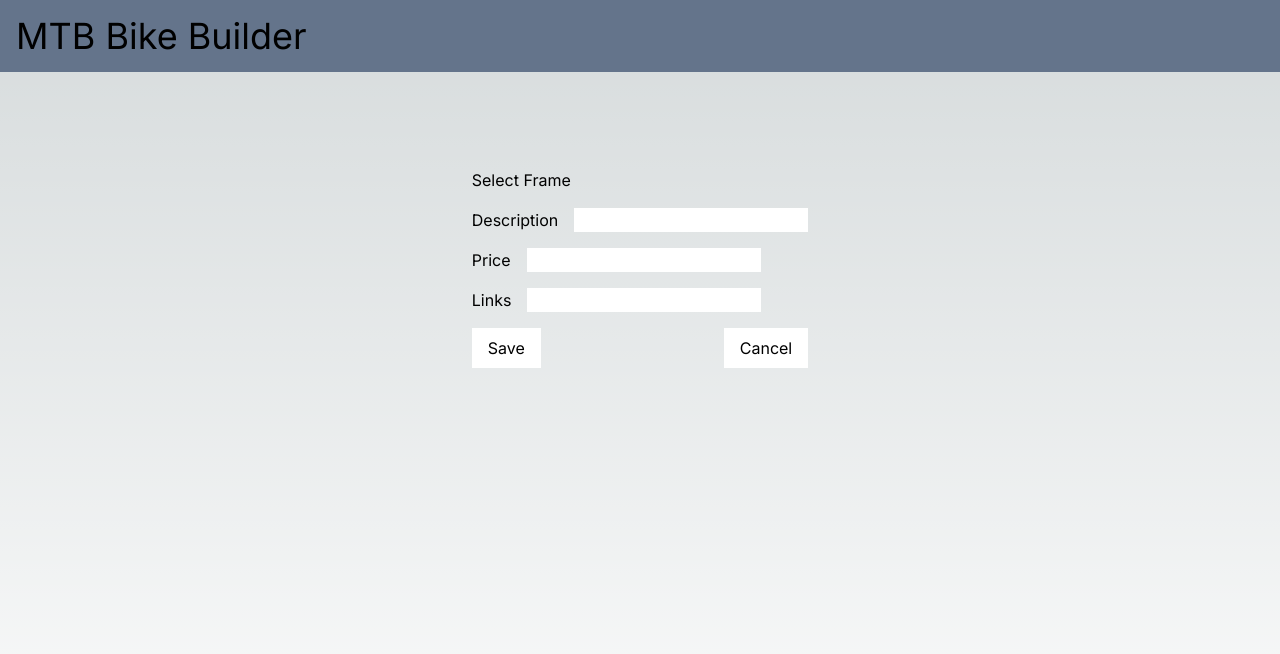
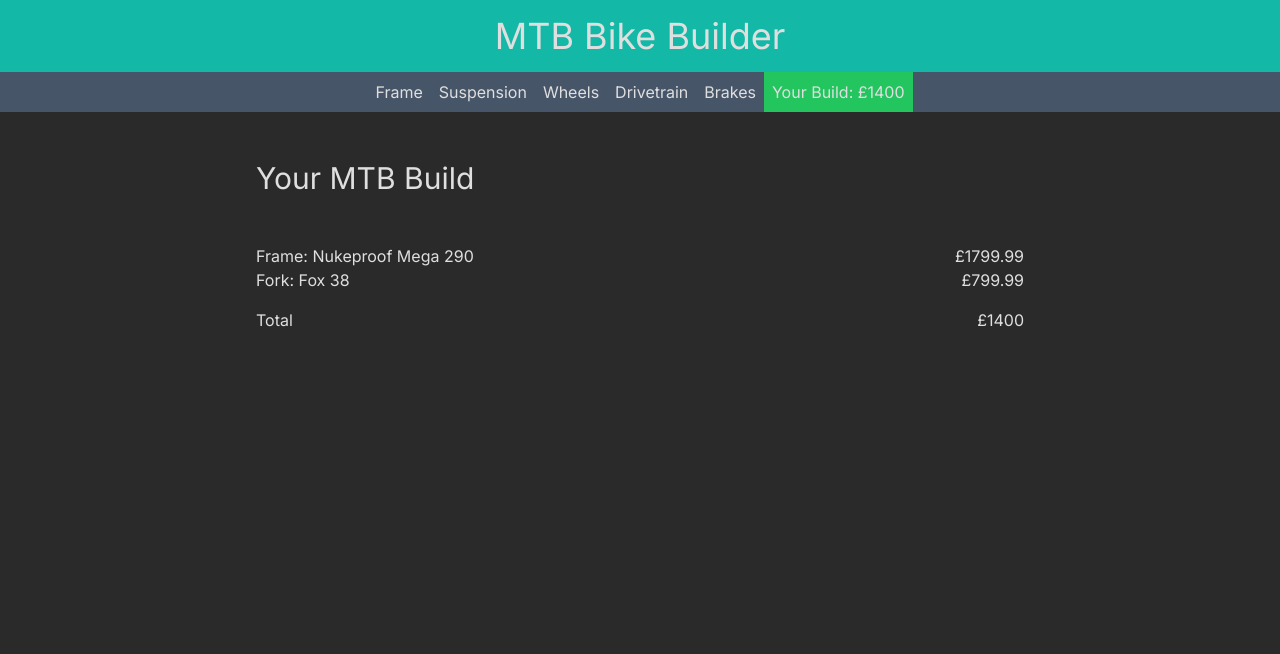
Before and after one commit to ABaker14791/mtb-bike-builder, a Next.js app: page / in a window 1280 px wide. Shown: the top 654 px of the page. Built offline with nearby package versions, Linux system fonts and the light colour scheme.

Commit message:
added top menu and started adding state for frame menu. TODO: add database to store bike components

```diff
--- a/app/FrameForm.tsx
+++ b/app/FrameForm.tsx
@@ -1,27 +1,99 @@
-"useClient";
+"use client";
+import { useState } from "react";
 
 const FrameForm = () => {
+	const [description, setDescription] = useState("");
+	const [price, setPrice] = useState("");
+	const [links, setLinks] = useState("");
+	const [data, setData] = useState<Data>({
+		description: "",
+		price: "",
+		links: "",
+	});
+	const [submitted, setSubmitted] = useState(false);
+
+	interface Data {
+		description: string;
+		price: string;
+		links: string;
+	}
+
+	const handleSubmit = (e: React.FormEvent<HTMLFormElement>) => {
+		e.preventDefault();
+		console.log(description);
+		setData({
+			description: description,
+			price: price,
+			links: links,
+		});
+		setSubmitted(true);
+	};
+
 	return (
-		<div>
-			<h1>Select Frame</h1>
-			<form>
-				<div className="flex gap-4 my-4">
-					<label htmlFor="description">Description</label>
-					<input name="description" type="text" />
+		<div className="w-screen max-w-3xl">
+			{submitted ? (
+				<h1 className="text-3xl">Selected Frame</h1>
+			) : (
+				<h1 className="text-3xl">Select Frame</h1>
+			)}
+			{submitted ? (
+				<div className="flex flex-col">
+					<div className="p-2">{data.description}</div>
+					<div className="p-2">{data.price}</div>
+					<div className="p-2">{data.links}</div>
 				</div>
-				<div className="flex gap-4 my-4">
-					<label htmlFor="description">Price</label>
-					<input name="description" type="text" />
-				</div>
-				<div className="flex gap-4 my-4">
-					<label htmlFor="description">Links</label>
-					<input name="description" type="text" />
-				</div>
-				<div className="flex justify-between">
-					<button className="py-2 px-4 bg-white text-black">Save</button>
-					<button className="py-2 px-4 bg-white text-black">Cancel</button>
-				</div>
-			</form>
+			) : (
+				<form onSubmit={handleSubmit}>
+					<div className="flex flex-col justify-between my-4">
+						<label htmlFor="description" className="mb-2">
+							Description
+						</label>
+						<input
+							name="description"
+							type="text"
+							required
+							className="rounded p-2 text-white w-full bg-gray-800 border-2 border-teal-700"
+							value={description}
+							onChange={(e) => setDescription(e.target.value)}
+						/>
+					</div>
+					<div className="flex flex-col justify-between my-4">
+						<label htmlFor="description" className="mb-2">
+							Price
+						</label>
+						<input
+							name="description"
+							type="text"
+							className="rounded p-2 text-white w-full bg-gray-800 border-2 border-teal-700"
+							value={price}
+							onChange={(e) => setPrice(e.target.value)}
+						/>
+					</div>
+					<div className="flex flex-col justify-between my-4">
+						<label htmlFor="description" className="mb-2">
+							Links
+						</label>
+						<input
+							name="description"
+							type="text"
+							className="rounded p-2 text-white w-full bg-gray-800 border-2 border-teal-700"
+							value={links}
+							onChange={(e) => setLinks(e.target.value)}
+						/>
+					</div>
+					<div className="flex justify-between">
+						<button
+							type="submit"
+							className="py-2 px-4 bg-white text-black rounded hover:bg-gray-300"
+						>
+							Save
+						</button>
+						<button className="py-2 px-4 bg-white text-black rounded hover:bg-gray-300">
+							Cancel
+						</button>
+					</div>
+				</form>
+			)}
 		</div>
 	);
 };
--- /dev/null
+++ b/app/Summary.tsx
@@ -0,0 +1,23 @@
+import React from "react";
+
+const Summary = () => {
+	return (
+		<div className="w-screen max-w-3xl">
+			<h1 className="text-3xl mb-12">Your MTB Build</h1>
+			<div className="flex justify-between">
+				<p>Frame: Nukeproof Mega 290</p>
+				<p>£1799.99</p>
+			</div>
+			<div className="flex justify-between">
+				<p>Fork: Fox 38</p>
+				<p>£799.99</p>
+			</div>
+			<h2 className="flex justify-between mt-4">
+				<span>Total</span>
+				<span>£1400</span>
+			</h2>
+		</div>
+	);
+};
+
+export default Summary;
--- /dev/null
+++ b/app/SuspensionForm.tsx
@@ -0,0 +1,7 @@
+import React from "react";
+
+const SuspensionForm = () => {
+	return <div>SuspensionForm</div>;
+};
+
+export default SuspensionForm;
--- /dev/null
+++ b/app/TopMenu.tsx
@@ -0,0 +1,21 @@
+"use client";
+import React from "react";
+
+const TopMenu = () => {
+	return (
+		<div>
+			<div className="flex w-screen justify-center bg-slate-600 mb-12">
+				<div className="p-2 cursor-pointer hover:text-black">Frame</div>
+				<div className="p-2 cursor-pointer hover:text-black">Suspension</div>
+				<div className="p-2 cursor-pointer hover:text-black">Wheels</div>
+				<div className="p-2 cursor-pointer hover:text-black">Drivetrain</div>
+				<div className="p-2 cursor-pointer hover:text-black">Brakes</div>
+				<div className="p-2 cursor-pointer bg-green-500 hover:text-black">
+					Your Build: £1400
+				</div>
+			</div>
+		</div>
+	);
+};
+
+export default TopMenu;
--- a/app/globals.css
+++ b/app/globals.css
@@ -3,25 +3,11 @@
 @tailwind utilities;
 
 :root {
-  --foreground-rgb: 0, 0, 0;
-  --background-start-rgb: 214, 219, 220;
-  --background-end-rgb: 255, 255, 255;
-}
-
-@media (prefers-color-scheme: dark) {
-  :root {
-    --foreground-rgb: 255, 255, 255;
-    --background-start-rgb: 0, 0, 0;
-    --background-end-rgb: 0, 0, 0;
-  }
+	box-sizing: border-box;
+	background-color: rgb(42, 42, 42);
+	color: #dfdfdf;
 }
 
 body {
-  color: rgb(var(--foreground-rgb));
-  background: linear-gradient(
-      to bottom,
-      transparent,
-      rgb(var(--background-end-rgb))
-    )
-    rgb(var(--background-start-rgb));
+	min-height: 100vh;
 }
--- a/app/layout.tsx
+++ b/app/layout.tsx
@@ -16,7 +16,9 @@
 	return (
 		<html lang="en">
 			<body className={inter.className}>
-				<header className="p-4 text-4xl bg-slate-500">MTB Bike Builder</header>
+				<header className="flex justify-center p-4 text-4xl bg-teal-500">
+					MTB Bike Builder
+				</header>
 				{children}
 			</body>
 		</html>
--- a/app/page.tsx
+++ b/app/page.tsx
@@ -1,9 +1,16 @@
+import { useState } from "react";
 import FrameForm from "./FrameForm";
+import SuspensionForm from "./SuspensionForm";
+import TopMenu from "./TopMenu";
+import Summary from "./Summary";
 
 export default function Home() {
 	return (
-		<main className="flex min-h-screen flex-col items-center justify-between p-24">
-			<FrameForm />
+		<main className="flex flex-col items-center">
+			<TopMenu />
+			{/* <FrameForm /> */}
+			{/* <SuspensionForm /> */}
+			<Summary />
 		</main>
 	);
 }
```
